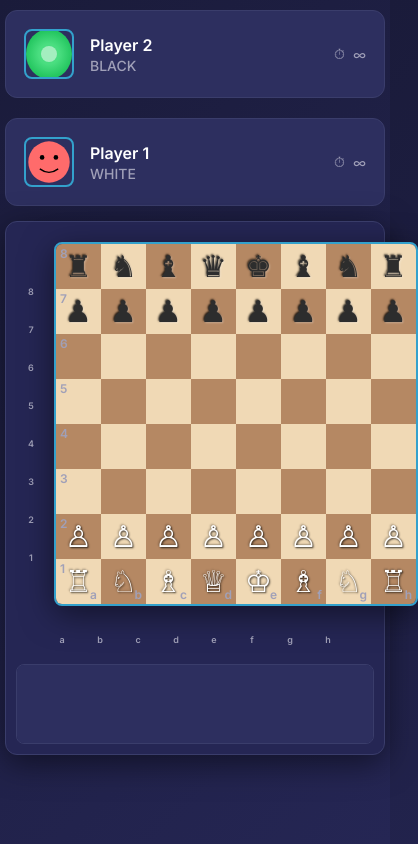
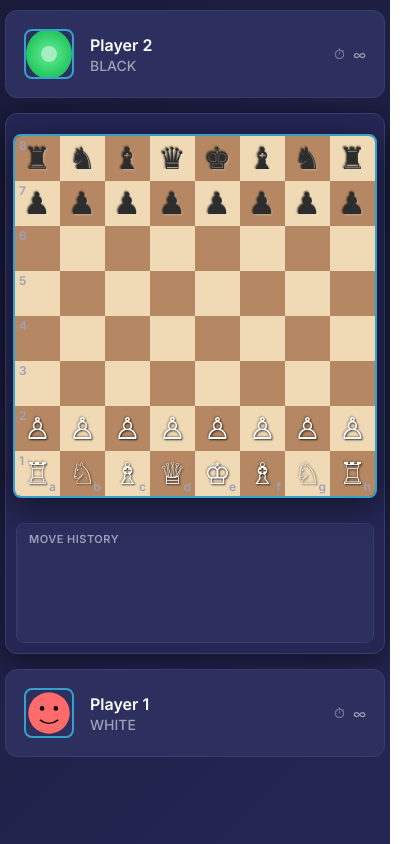
Before and after one commit to TBuksik/chess-game, a website: page index.html in a window 390 px wide. Shown: the whole page, 418 px wide, since content can reach past the window. Drawn offline with Linux system fonts and the light colour scheme.

Commit message:
Another Mobile Layout Order Fix

```diff
--- a/css/board.css
+++ b/css/board.css
@@ -279,23 +279,6 @@
     .piece {
         font-size: 48px;
     }
-
-    .board-coordinates div {
-        height: 75px;
-    }
-
-    .board-coordinates.bottom div {
-        width: 75px;
-    }
-
-    .board-coordinates.left,
-    .board-coordinates.right {
-        height: 600px;
-    }
-
-    .board-coordinates.bottom {
-        width: 600px;
-    }
 }
 
 /* Responsive Design for Mobile */
@@ -308,23 +291,6 @@
     .piece {
         font-size: 46px;
     }
-
-    .board-coordinates div {
-        height: 80px;
-    }
-
-    .board-coordinates.bottom div {
-        width: 80px;
-    }
-
-    .board-coordinates.left,
-    .board-coordinates.right {
-        height: 640px;
-    }
-
-    .board-coordinates.bottom {
-        width: 640px;
-    }
 }
 
 @media (max-width: 1024px) {
@@ -335,23 +301,6 @@
 
     .piece {
         font-size: 40px;
-    }
-
-    .board-coordinates div {
-        height: 70px;
-    }
-
-    .board-coordinates.bottom div {
-        width: 70px;
-    }
-
-    .board-coordinates.left,
-    .board-coordinates.right {
-        height: 560px;
-    }
-
-    .board-coordinates.bottom {
-        width: 560px;
     }
 }
 
@@ -370,24 +319,6 @@
         width: 16px;
         height: 16px;
     }
-
-    .board-coordinates div {
-        height: 60px;
-        font-size: 11px;
-    }
-
-    .board-coordinates.bottom div {
-        width: 60px;
-    }
-
-    .board-coordinates.left,
-    .board-coordinates.right {
-        height: 480px;
-    }
-
-    .board-coordinates.bottom {
-        width: 480px;
-    }
 }
 
 @media (max-width: 600px) {
@@ -404,24 +335,6 @@
     .square.valid-move::after {
         width: 12px;
         height: 12px;
-    }
-
-    .board-coordinates div {
-        height: 45px;
-        font-size: 10px;
-    }
-
-    .board-coordinates.bottom div {
-        width: 45px;
-    }
-
-    .board-coordinates.left,
-    .board-coordinates.right {
-        height: 360px;
-    }
-
-    .board-coordinates.bottom {
-        width: 360px;
     }
 }
 
@@ -440,24 +353,6 @@
     .square.valid-move::after {
         width: 10px;
         height: 10px;
-    }
-
-    .board-coordinates div {
-        height: 38px;
-        font-size: 9px;
-    }
-
-    .board-coordinates.bottom div {
-        width: 38px;
-    }
-
-    .board-coordinates.left,
-    .board-coordinates.right {
-        height: 304px;
-    }
-
-    .board-coordinates.bottom {
-        width: 304px;
     }
 }
 
--- a/css/styles.css
+++ b/css/styles.css
@@ -345,47 +345,15 @@ body {
 /* Board Container */
 .chess-board-container {
     position: relative;
-    display: grid;
-    grid-template-columns: 30px 1fr 30px;
+    display: flex;
+    flex-direction: column;
+    align-items: center;
     gap: var(--space-sm);
-    align-items: center;
 }
 
+/* Hide external coordinates - they're already on the board */
 .board-coordinates {
-    display: flex;
-    flex-direction: column;
-    justify-content: space-between;
-    height: 720px;
-    font-size: var(--font-size-sm);
-    font-weight: 600;
-    color: var(--text-secondary);
-}
-
-.board-coordinates.left,
-.board-coordinates.right {
-    height: 720px;
-}
-
-.board-coordinates.bottom {
-    flex-direction: row;
-    justify-content: space-between;
-    width: 720px;
-    height: auto;
-    margin-top: var(--space-sm);
-}
-
-.board-coordinates div {
-    display: flex;
-    align-items: center;
-    justify-content: center;
-    height: 90px;
-    font-size: var(--font-size-sm);
-    font-weight: 600;
-}
-
-.board-coordinates.bottom div {
-    width: 90px;
-    height: 30px;
+    display: none;
 }
 
 .timer-value {
@@ -454,6 +422,34 @@ body {
 
     .desktop-only {
         display: none;
+    }
+
+    .game-container {
+        flex-direction: column;
+        padding: 10px;
+        gap: 15px;
+        min-height: 100vh;
+        align-items: stretch;
+    }
+
+    .opponent-player {
+        order: 1;
+        width: 100%;
+    }
+
+    .main-game {
+        order: 2;
+        width: 100%;
+        min-width: auto;
+        height: auto;
+        padding: 15px;
+        border-radius: var(--radius-lg);
+        border: 1px solid var(--border-color);
+    }
+
+    .current-player {
+        order: 3;
+        width: 100%;
     }
 }
 
@@ -535,27 +531,38 @@ body {
     width: 100%;
     background: var(--bg-tertiary);
     border-radius: var(--radius-md);
-    padding: 8px;
-    margin-top: 10px;
+    padding: 8px 12px;
+    margin-top: 15px;
     border: 1px solid var(--border-color);
-    max-height: 80px;
+    max-height: 120px;
     overflow-y: auto;
 }
 
 .move-history-compact .move-list {
     font-family: 'Monaco', 'Menlo', monospace;
-    font-size: 11px;
-    line-height: 1.2;
+    font-size: 12px;
+    line-height: 1.4;
 }
 
 .move-history-compact .move-row {
-    padding: 2px 0;
+    padding: 3px 0;
     color: var(--text-primary);
     border-bottom: 1px solid var(--border-color);
 }
 
 .move-history-compact .move-row:last-child {
     border-bottom: none;
+}
+
+.move-history-compact::before {
+    content: "Move History";
+    display: block;
+    font-size: 11px;
+    color: var(--text-secondary);
+    text-transform: uppercase;
+    letter-spacing: 0.5px;
+    margin-bottom: 8px;
+    font-weight: 600;
 }
 
 @media (max-width: 1024px) {
--- a/index.html
+++ b/index.html
@@ -37,21 +37,9 @@
         <!-- Main Game Area (Chess Board) -->
         <div class="main-game">
             <div class="chess-board-container">
-                <div class="board-coordinates left">
-                    <div>8</div><div>7</div><div>6</div><div>5</div><div>4</div><div>3</div><div>2</div><div>1</div>
-                </div>
-
                 <div class="chess-board" id="chess-board">
                     <!-- Board squares will be generated by JavaScript -->
                 </div>
-
-                <div class="board-coordinates right">
-                    <div>8</div><div>7</div><div>6</div><div>5</div><div>4</div><div>3</div><div>2</div><div>1</div>
-                </div>
-            </div>
-
-            <div class="board-coordinates bottom">
-                <div>a</div><div>b</div><div>c</div><div>d</div><div>e</div><div>f</div><div>g</div><div>h</div>
             </div>
 
             <!-- Compact Move History (Mobile Only) -->
```
